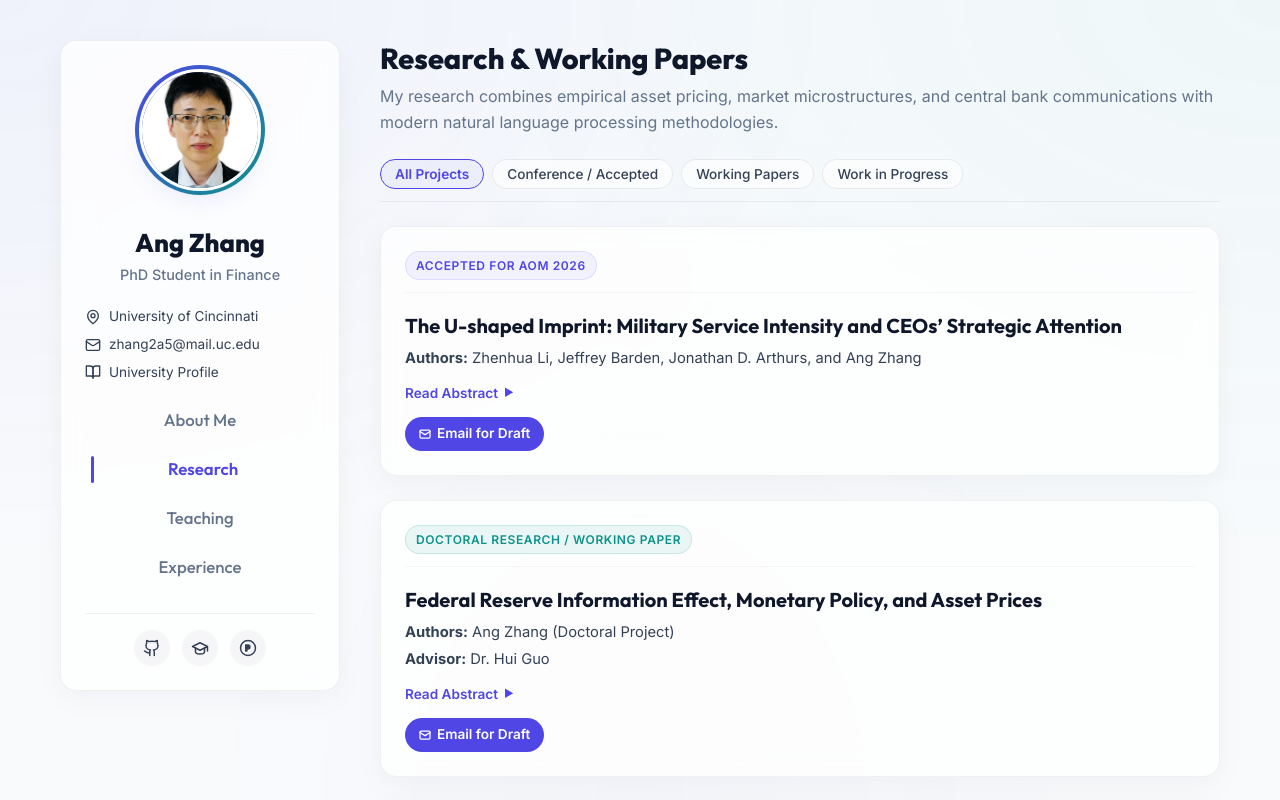
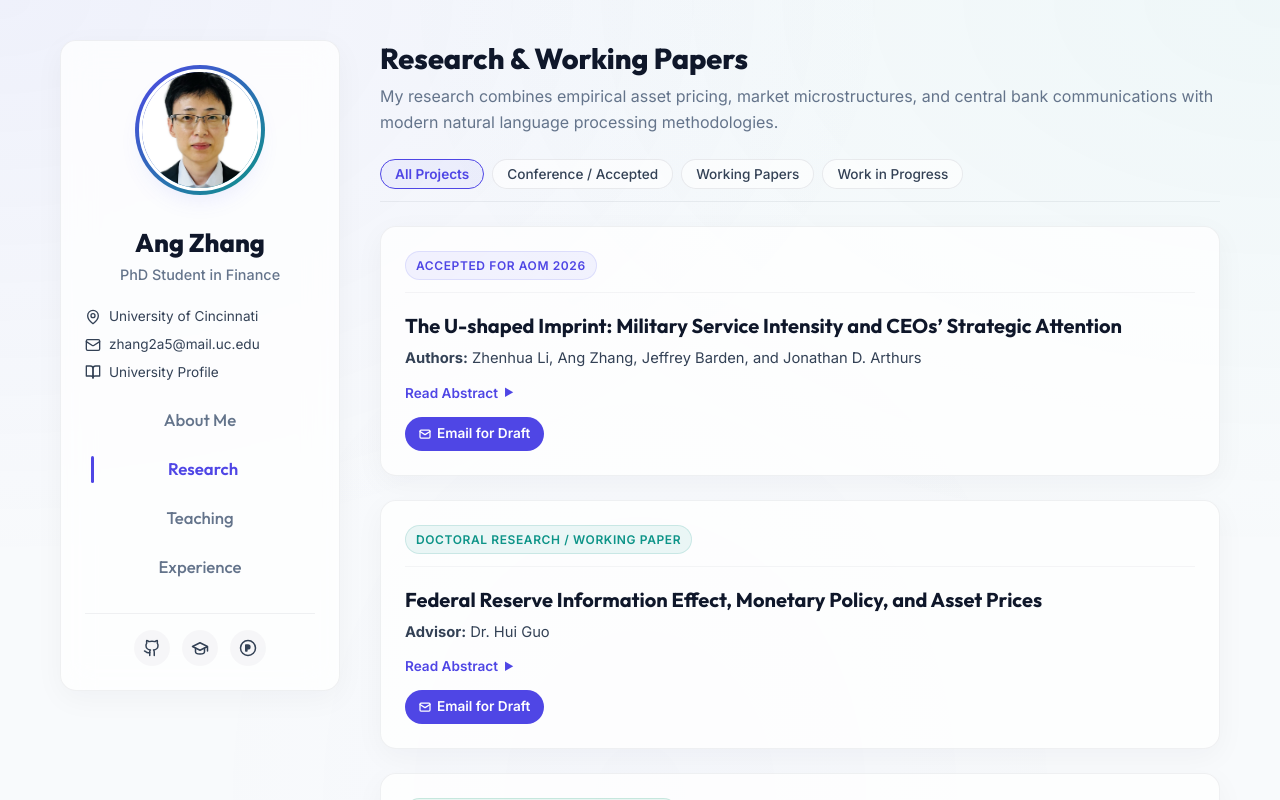
Before and after one commit to azazhang/academia, a React (Vite) app: page / in a window 1280 px wide. Both pictures are taken after a click on the element "Research". Shown: the top 800 px of the page. Built offline with nearby package versions, Linux system fonts and the light colour scheme.

Commit message:
Animate metrics and page loading transitions, correct research co-author lists and solo-project listings, and place credentials at the absolute top of the CV section

```diff
--- a/src/App.jsx
+++ b/src/App.jsx
@@ -210,7 +210,9 @@ export default function App() {
           <div className="mobile-nav-only sticky-nav">
             <Navbar activeTab={activeTab} setActiveTab={setActiveTab} />
           </div>
-          {renderContent()}
+          <div key={activeTab} className="animate-fade-in-up">
+            {renderContent()}
+          </div>
         </div>
 
         {/* Footer */}
--- a/src/index.css
+++ b/src/index.css
@@ -231,6 +231,36 @@ a:hover {
   background-color: var(--color-accent);
 }
 
+@keyframes pulseGlow {
+  0%, 100% {
+    box-shadow: 0 0 0 0 rgba(99, 102, 241, 0.4);
+  }
+  50% {
+    box-shadow: 0 0 0 6px rgba(99, 102, 241, 0);
+  }
+}
+
+.timeline-dot-active {
+  animation: pulseGlow 2s infinite;
+  border-color: var(--color-accent) !important;
+  background-color: var(--color-accent) !important;
+}
+
+@keyframes fadeInUp {
+  from {
+    opacity: 0;
+    transform: translateY(12px);
+  }
+  to {
+    opacity: 1;
+    transform: translateY(0);
+  }
+}
+
+.animate-fade-in-up {
+  animation: fadeInUp 0.45s cubic-bezier(0.16, 1, 0.3, 1) forwards;
+}
+
 .timeline-date {
   font-family: var(--font-heading);
   font-weight: 600;
--- a/src/pages/CV.jsx
+++ b/src/pages/CV.jsx
@@ -75,29 +75,7 @@ export default function CV() {
   return (
     <div style={{ display: 'flex', flexDirection: 'column', gap: '30px' }}>
 
-      {/* Education Background */}
-      <div>
-        <h2 style={{ fontSize: '1.4rem', fontWeight: 600, color: 'var(--text-primary)', marginBottom: '18px', paddingLeft: '4px' }}>
-          Education Background
-        </h2>
-        <div className="timeline">
-          {education.map((edu, idx) => (
-            <div key={idx} className="timeline-item">
-              <div className="timeline-dot"></div>
-              <div className="timeline-date">{edu.date}</div>
-              <h3 className="timeline-title">{edu.degree}</h3>
-              <div className="timeline-subtitle">{edu.institution}</div>
-              <ul style={{ paddingLeft: '16px', margin: 0, fontSize: '0.9rem', color: 'var(--text-secondary)' }}>
-                {edu.details.map((detail, dIdx) => (
-                  <li key={dIdx} style={{ marginBottom: '2px' }}>{detail}</li>
-                ))}
-              </ul>
-            </div>
-          ))}
-        </div>
-      </div>
-
-      {/* Professional Memberships & Academic Service (Moved on top as requested) */}
+      {/* Professional Memberships & Academic Service (At the very top) */}
       <div style={{ display: 'grid', gridTemplateColumns: 'repeat(auto-fit, minmax(280px, 1fr))', gap: '20px' }}>
 
         {/* Credentials */}
@@ -138,6 +116,28 @@ export default function CV() {
 
       </div>
 
+      {/* Education Background */}
+      <div>
+        <h2 style={{ fontSize: '1.4rem', fontWeight: 600, color: 'var(--text-primary)', marginBottom: '18px', paddingLeft: '4px' }}>
+          Education Background
+        </h2>
+        <div className="timeline">
+          {education.map((edu, idx) => (
+            <div key={idx} className="timeline-item">
+              <div className={`timeline-dot ${idx === 0 ? 'timeline-dot-active' : ''}`}></div>
+              <div className="timeline-date">{edu.date}</div>
+              <h3 className="timeline-title">{edu.degree}</h3>
+              <div className="timeline-subtitle">{edu.institution}</div>
+              <ul style={{ paddingLeft: '16px', margin: 0, fontSize: '0.9rem', color: 'var(--text-secondary)' }}>
+                {edu.details.map((detail, dIdx) => (
+                  <li key={dIdx} style={{ marginBottom: '2px' }}>{detail}</li>
+                ))}
+              </ul>
+            </div>
+          ))}
+        </div>
+      </div>
+
       {/* Experience Timeline */}
       <div>
         <h2 style={{ fontSize: '1.4rem', fontWeight: 600, color: 'var(--text-primary)', marginBottom: '18px', paddingLeft: '4px' }}>
--- a/src/pages/Research.jsx
+++ b/src/pages/Research.jsx
@@ -9,7 +9,7 @@ export default function Research() {
     {
       id: 'military-service',
       title: "The U-shaped Imprint: Military Service Intensity and CEOs’ Strategic Attention",
-      authors: "Zhenhua Li, Jeffrey Barden, Jonathan D. Arthurs, and Ang Zhang",
+      authors: "Zhenhua Li, Ang Zhang, Jeffrey Barden, and Jonathan D. Arthurs",
       status: "Accepted for AoM 2026",
       type: "conference",
       badgeColor: "badge-indigo",
@@ -19,7 +19,6 @@ export default function Research() {
     {
       id: 'fed-information',
       title: "Federal Reserve Information Effect, Monetary Policy, and Asset Prices",
-      authors: "Ang Zhang (Doctoral Project)",
       advisor: "Dr. Hui Guo",
       status: "Doctoral Research / Working Paper",
       type: "working",
@@ -30,7 +29,6 @@ export default function Research() {
     {
       id: 'human-capital',
       title: "Measuring Human Capital Risk using Textual Analysis",
-      authors: "Ang Zhang",
       status: "Working Paper / Work in Progress",
       type: "wip",
       badgeColor: "badge-emerald",
@@ -105,16 +103,20 @@ export default function Research() {
                 {paper.title}
               </h3>
 
+              {(paper.authors || paper.advisor) && (
                 <div style={{ display: 'flex', flexDirection: 'column', gap: '4px', marginBottom: '14px' }}>
+                  {paper.authors && (
                     <p style={{ fontSize: '0.92rem', color: 'var(--text-secondary)', margin: 0 }}>
                       <strong>Authors:</strong> {paper.authors}
                     </p>
+                  )}
                   {paper.advisor && (
                     <p style={{ fontSize: '0.92rem', color: 'var(--text-secondary)', margin: 0 }}>
                       <strong>Advisor:</strong> {paper.advisor}
                     </p>
                   )}
                 </div>
+              )}
 
               <AbstractCollapsible abstract={paper.abstract} />
 
--- a/src/pages/Teaching.jsx
+++ b/src/pages/Teaching.jsx
@@ -1,7 +1,13 @@
-import React from 'react';
+import React, { useState, useEffect } from 'react';
 import SectionCard from '../components/SectionCard';
 
 export default function Teaching() {
+  const [isMounted, setIsMounted] = useState(false);
+
+  useEffect(() => {
+    const timer = setTimeout(() => setIsMounted(true), 50);
+    return () => clearTimeout(timer);
+  }, []);
   const independentCourses = [
     {
       code: "FIN 4013",
@@ -94,7 +100,7 @@ export default function Teaching() {
                   </span>
                 </div>
                 <div className="metric-bar-bg">
-                  <div className="metric-bar-fill" style={{ width: `${course.percentage}%` }}></div>
+                  <div className="metric-bar-fill" style={{ width: isMounted ? `${course.percentage}%` : '0%' }}></div>
                 </div>
               </div>
             </SectionCard>
```
Lines whose indentation alone changed are shown as unchanged.
